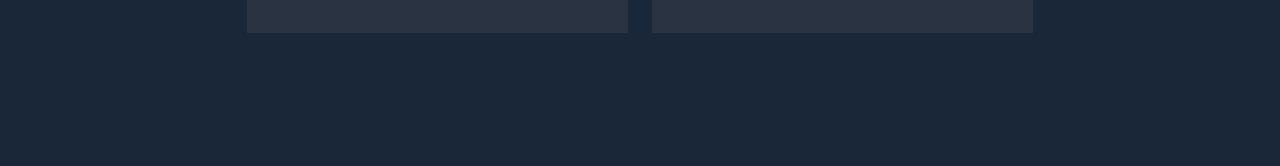
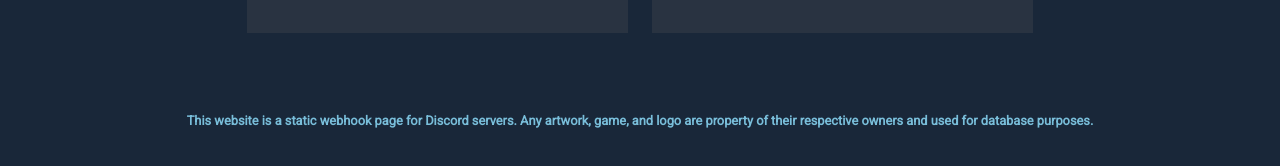
Before and after one commit to ny404/discord-game-choice, a plain HTML site: page index.html in a window 1280 px wide. Shown: the part 2972-3138 px from the top of the page. Before the commit the page ends 3043 px from the top, so only its background shows below. Drawn offline with nearby package versions, Linux system fonts and the light colour scheme; no server answers.

Commit message:
added footer

```diff
--- a/css/style.css
+++ b/css/style.css
@@ -150,6 +150,10 @@ i.fas { margin: 0 5px; }
 
 i.fa-windows, i.fa-desktop, i.fa-apple, i.fa-android, i.fa-linux, i.fa-playstation, i.fa-xbox, i.switch { margin: 0 5px; }
 i.switch { background: url(../images/nintendo-switch.png); width: 14px; height: 14px; }
+footer { font-size: 0.8em; font-weight: 700; background: ; color: #79beda; text-align: center; }
+
+@media screen and (max-width: 1024px){
+}
 
 @media screen and (max-width: 767px){
 	#searchGames { height: 25px; width: 97%; }
--- a/index.html
+++ b/index.html
@@ -193,6 +193,11 @@
         </div>
       </div>
     </main>
+    <footer>
+      <div class="row">
+        <p>This website is a static webhook page for Discord servers. Any artwork, game, and logo are property of their respective owners and used for database purposes.</p>
+      </div>
+    </footer>
     <form id="set-status" aria-hidden="true" role="none">
       <div>
         <input type="hidden" name="game_name" id="selectedGame" value="" />
```
